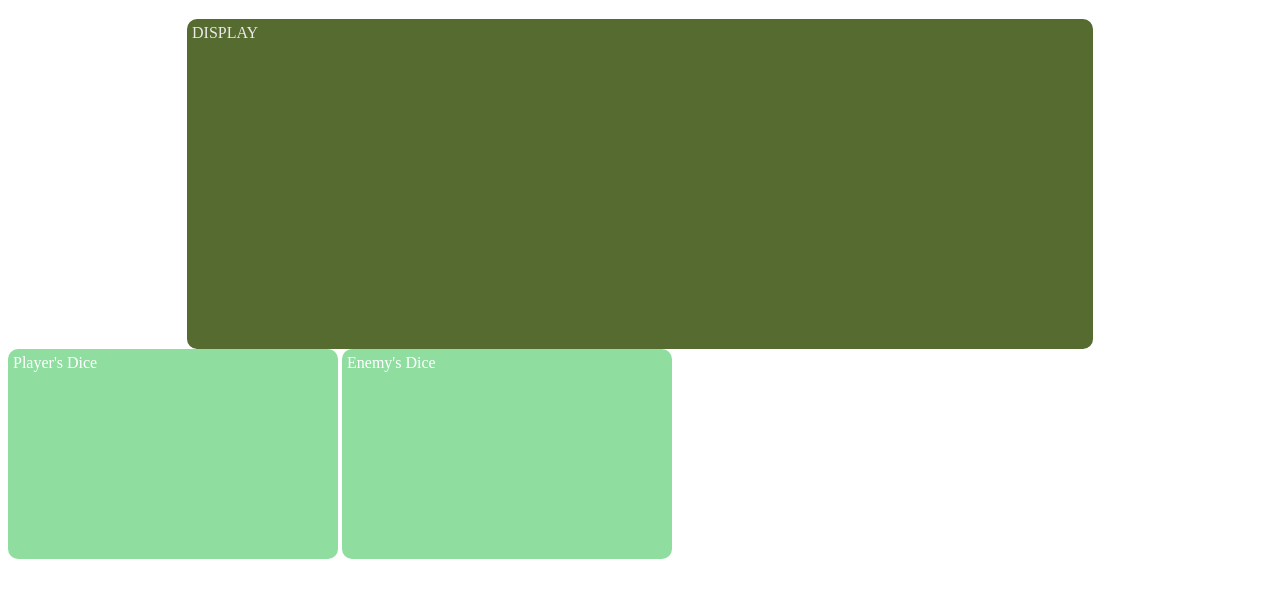
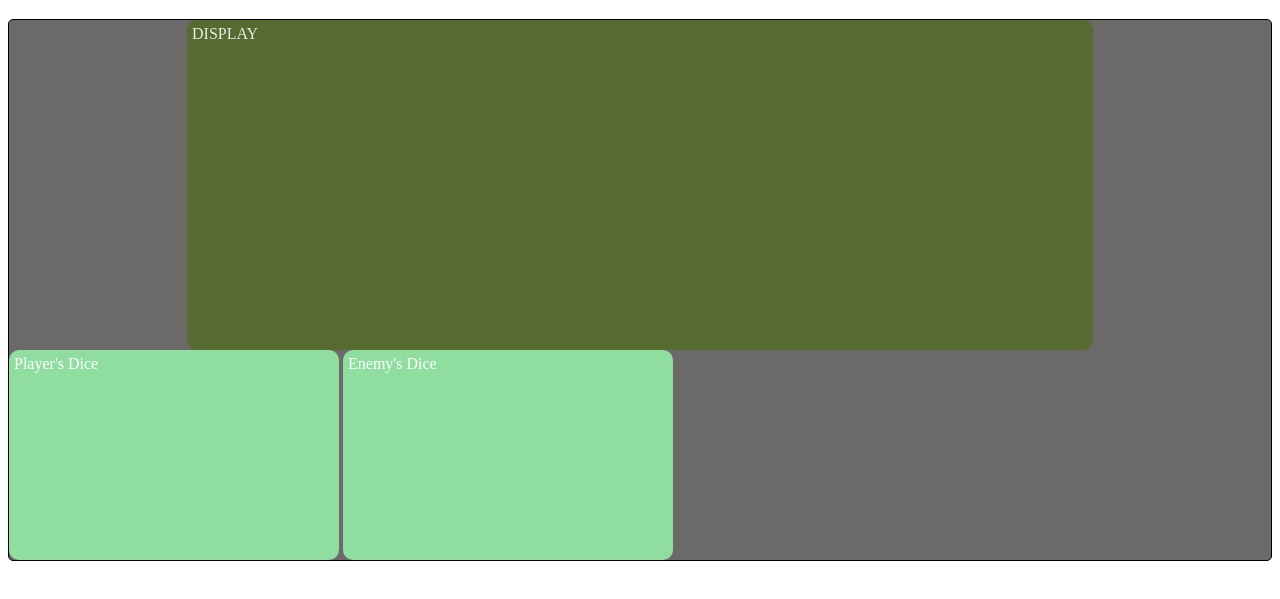
Before and after one commit to GabrielSAbreu/rpg.solo, a plain HTML site: page index.html in a window 1280 px wide. Shown: the part 61-660 px from the top of the page. Drawn offline with Linux system fonts and the light colour scheme.

Commit message:
style: added container to organize layout

```diff
--- a/style.css
+++ b/style.css
@@ -1,6 +1,9 @@
 
 #container{
     margin: auto;
+    background-color: #6c6969;
+    border: 1px solid;
+    border-radius:5px;
 }
 
 .display{
```
